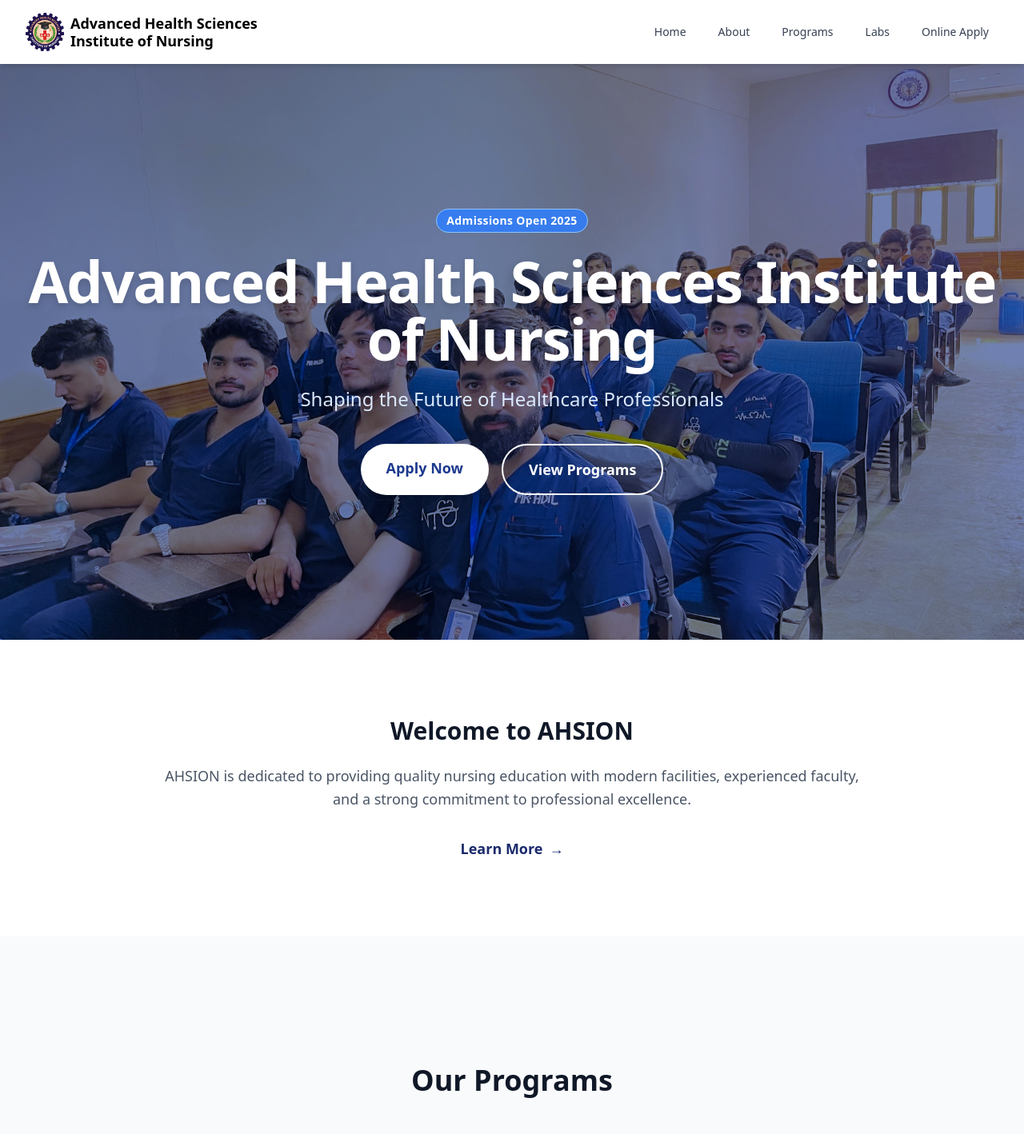
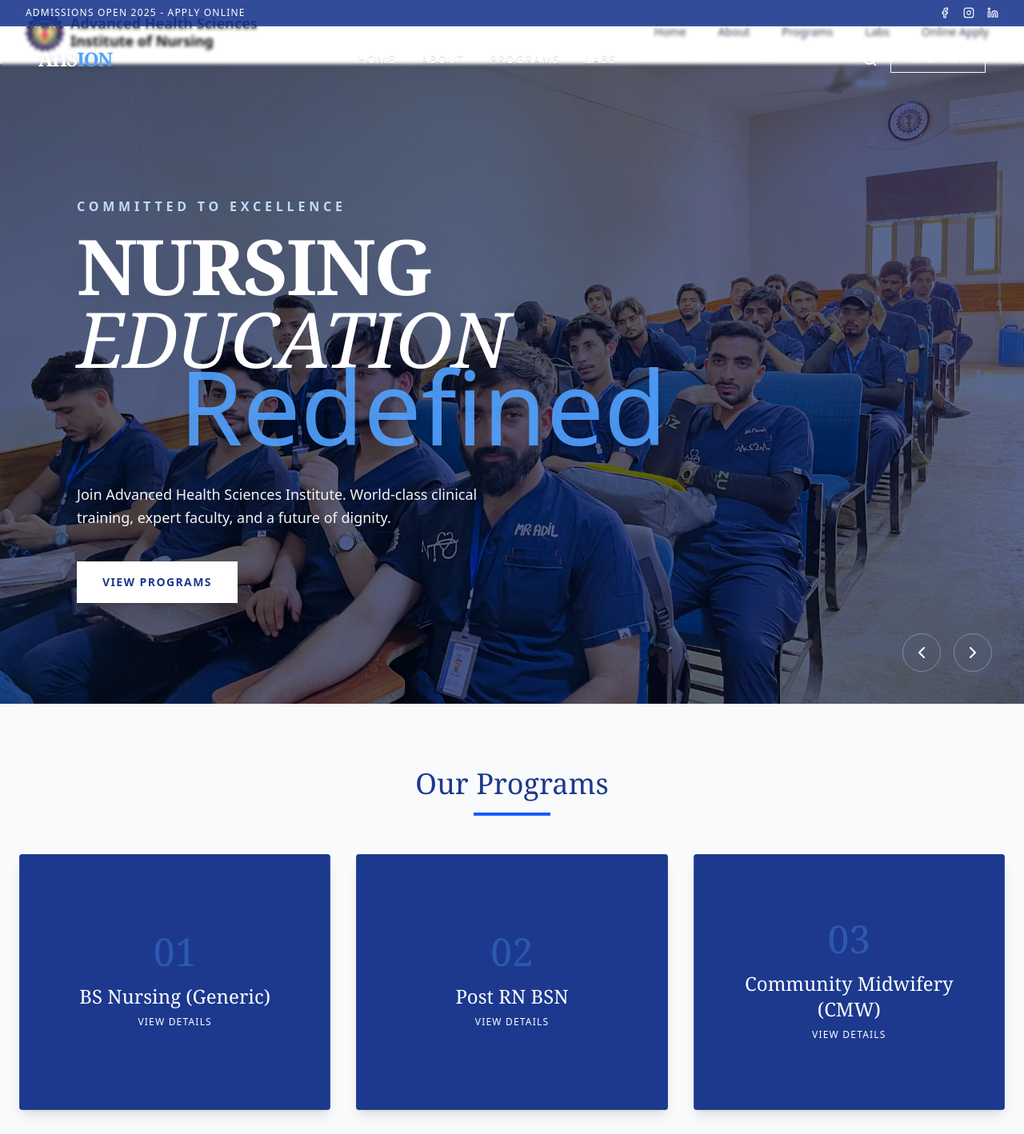
Before and after one commit to AHSANKHAN1999/ahsion-website, a Next.js app: page / in a window 1280 px wide. Shown: the top 1418 px of the page at 80% size. Built offline with nearby package versions, Linux system fonts and the light colour scheme.

Commit message:
Update hero design to Blue Theme with Slider Buttons

```diff
--- a/src/app/page.js
+++ b/src/app/page.js
@@ -4,52 +4,89 @@ import { useState, useEffect } from "react";
 import Link from "next/link";
 import Image from "next/image";
 import { siteData } from "@/data/siteData";
-import Section from "@/components/Section";
-import { X } from "lucide-react";
+import { Search, ChevronLeft, ChevronRight, Facebook, Instagram, Linkedin } from "lucide-react";
 
-// --- SLIDER IMAGES LIST ---
+// --- SLIDER IMAGES ---
 const heroImages = [
   "/images/hero/hero1.jpg",
   "/images/hero/hero2.jpg",
   "/images/hero/hero3.jpg",
-  "/images/hero/hero4.jpeg",
-  "/images/hero/hero5.jpg",
 ];
 
 export default function Home() {
-  // --- STATES ---
-  const [showPopup, setShowPopup] = useState(false);
   const [currentImage, setCurrentImage] = useState(0);
 
-  // --- DATA LOAD ---
+  // --- DATA ---
   const { sections } = siteData.pages.home;
-  const hero = sections.find((s) => s.type === "hero");
-  const about = sections.find((s) => s.type === "about_short");
   const programs = sections.find((s) => s.type === "program_highlights");
 
-  // --- POPUP TIMER ---
+  // --- SLIDER LOGIC ---
+  const nextSlide = () => {
+    setCurrentImage((prev) => (prev + 1) % heroImages.length);
+  };
+
+  const prevSlide = () => {
+    setCurrentImage((prev) => (prev === 0 ? heroImages.length - 1 : prev - 1));
+  };
+
+  // Auto-play Slider (Har 5 second baad)
   useEffect(() => {
-    const timer = setTimeout(() => {
-      // setShowPopup(true); // Jab popup dikhana ho, ye line uncomment kr dena
-    }, 1000);
-    return () => clearTimeout(timer);
-  }, []);
-
-  // --- SLIDER TIMER (Main Logic) ---
-  useEffect(() => {
-    const interval = setInterval(() => {
-      setCurrentImage((prev) => (prev + 1) % heroImages.length);
-    }, 5000); // 5 Seconds speed
+    const interval = setInterval(nextSlide, 5000);
     return () => clearInterval(interval);
   }, []);
 
   return (
-    <div>
+    <div className="bg-white text-gray-900 font-sans">
 
-      {/* ================= HERO SECTION (SLIDER) ================= */}
-      <div className="relative w-full h-[600px] md:h-[90vh] flex items-center justify-center overflow-hidden bg-gray-900">
+      {/* ================= HEADER (NAVBAR) START ================= */}
+      <header className="absolute top-0 left-0 w-full z-50 text-white">
 
-        {/* Images Loop */}
+        {/* Top Bar (Dark Blue) */}
+        <div className="bg-blue-900/90 border-b border-white/10 py-2 px-4 md:px-8 flex justify-between items-center text-[10px] md:text-xs uppercase tracking-widest">
+          <div className="flex items-center gap-4">
+            <span className="hidden md:inline">Admissions Open 2025 - Apply Online</span>
+            <span className="md:hidden">Admissions Open</span>
+          </div>
+          <div className="flex gap-4">
+             <a href="#" className="hover:text-blue-300 transition"><Facebook size={14} /></a>
+             <a href="#" className="hover:text-blue-300 transition"><Instagram size={14} /></a>
+             <a href="#" className="hover:text-blue-300 transition"><Linkedin size={14} /></a>
+          </div>
+        </div>
+
+        {/* Main Navbar (Transparent) */}
+        <nav className="flex justify-between items-center py-6 px-4 md:px-12 backdrop-blur-[2px]">
+
+          {/* Logo Section */}
+          <div className="flex items-center gap-2">
+            <div className="text-2xl font-bold tracking-tighter font-serif drop-shadow-md">
+              AHS<span className="text-blue-400">ION</span>
+            </div>
+          </div>
+
+          {/* Center Links (Desktop) */}
+          <ul className="hidden md:flex gap-8 text-sm font-medium uppercase tracking-widest text-shadow-sm">
+            <li className="hover:text-blue-300 cursor-pointer transition">Home</li>
+            <li className="hover:text-blue-300 cursor-pointer transition">About</li>
+            <li className="hover:text-blue-300 cursor-pointer transition">Programs</li>
+            <li className="hover:text-blue-300 cursor-pointer transition">Labs</li>
+          </ul>
+
+          {/* Apply Button */}
+          <div className="flex items-center gap-4">
+             <Search className="w-5 h-5 cursor-pointer hover:text-blue-300" />
+             <Link href="/admissions" className="border border-white px-5 py-2 text-xs font-bold uppercase hover:bg-white hover:text-blue-900 transition duration-300 tracking-wider">
+               Apply Now
+             </Link>
+          </div>
+        </nav>
+      </header>
+
+
+      {/* ================= HERO SECTION (BLUE THEME + BUTTONS) ================= */}
+      <div className="relative w-full h-[100vh] flex items-center bg-blue-950 overflow-hidden">
+
+        {/* Background Images Loop */}
         {heroImages.map((src, index) => (
           <div
             key={index}
@@ -59,119 +96,99 @@ export default function Home() {
           >
             <Image
               src={src}
-              alt={`Slide ${index + 1}`}
+              alt="Hero Slide"
               fill
               className="object-cover"
               priority={index === 0}
             />
-            {/* Overlay */}
+            {/* Blue Overlay (Ye Theme Color ko Control kar raha hai) */}
             <div className="absolute inset-0 bg-blue-900/60 mix-blend-multiply"></div>
+            <div className="absolute inset-0 bg-black/20"></div> {/* Thora sa dark taake text parha jaye */}
           </div>
         ))}
 
-        {/* Content */}
-        <div className="relative z-10 max-w-7xl mx-auto px-4 sm:px-6 lg:px-8 text-center text-white">
+        {/* HERO TEXT CONTENT */}
+        <div className="relative z-20 px-6 md:px-16 lg:px-24 mt-10 max-w-5xl">
 
-          <span className="inline-block py-1 px-3 rounded-full bg-blue-500/80 text-sm font-semibold tracking-wide mb-6 border border-blue-300 backdrop-blur-sm">
-            Admissions Open 2025
-          </span>
+          <p className="text-blue-200 text-sm md:text-base uppercase tracking-[0.3em] mb-4 animate-fade-in font-bold">
+            Committed to Excellence
+          </p>
 
-          <h1 className="text-4xl md:text-6xl lg:text-7xl font-extrabold tracking-tight mb-6 drop-shadow-lg">
-            {hero.title}
+          {/* Main Heading */}
+          <h1 className="text-white text-5xl md:text-7xl lg:text-8xl font-serif font-bold leading-[0.95] tracking-tight drop-shadow-2xl">
+            NURSING <br />
+            <span className="italic font-light">EDUCATION</span>
           </h1>
 
-          <p className="text-xl md:text-2xl text-blue-100 mb-10 max-w-3xl mx-auto drop-shadow-md">
-            {hero.subtitle}
+          {/* Stylish Script Text (Blue Color) */}
+          <div className="relative -mt-4 md:-mt-6 ml-10 md:ml-32">
+            <span className="font-cursive text-blue-400 text-6xl md:text-8xl lg:text-9xl drop-shadow-lg opacity-90" style={{ fontFamily: 'var(--font-great-vibes)' }}>
+              Redefined
+            </span>
+          </div>
+
+          <p className="text-gray-100 mt-8 max-w-lg text-lg font-light leading-relaxed drop-shadow-md">
+            Join Advanced Health Sciences Institute. World-class clinical training, expert faculty, and a future of dignity.
           </p>
 
-          <div className="flex flex-col sm:flex-row gap-4 justify-center">
-            <Link
-              href={hero.button.link}
-              className="inline-block bg-white text-blue-900 font-bold py-4 px-8 rounded-full text-lg hover:bg-blue-50 transition-all transform hover:scale-105 shadow-xl"
-            >
-              {hero.button.text}
-            </Link>
-
-            <Link
-              href="/programs"
-              className="inline-block bg-transparent border-2 border-white text-white font-bold py-4 px-8 rounded-full text-lg hover:bg-white hover:text-blue-900 transition-all transform hover:scale-105"
-            >
+          <div className="mt-10 flex gap-4">
+            <Link href="/programs" className="bg-white text-blue-900 px-8 py-4 text-sm font-bold uppercase tracking-widest hover:bg-blue-600 hover:text-white transition duration-300 shadow-lg">
               View Programs
             </Link>
           </div>
+
         </div>
+
+        {/* --- SCROLL BUTTONS (ARROWS) --- */}
+        <div className="absolute bottom-10 right-10 z-30 flex gap-4">
+
+          {/* Previous Button */}
+          <button
+            onClick={prevSlide}
+            className="w-12 h-12 rounded-full border border-white/30 flex items-center justify-center text-white hover:bg-white hover:text-blue-900 transition duration-300 backdrop-blur-sm group"
+          >
+            <ChevronLeft size={24} className="group-hover:-translate-x-1 transition-transform" />
+          </button>
+
+          {/* Next Button */}
+          <button
+            onClick={nextSlide}
+            className="w-12 h-12 rounded-full border border-white/30 flex items-center justify-center text-white hover:bg-white hover:text-blue-900 transition duration-300 backdrop-blur-sm group"
+          >
+            <ChevronRight size={24} className="group-hover:translate-x-1 transition-transform" />
+          </button>
+
+        </div>
+        {/* --- END BUTTONS --- */}
+
       </div>
 
 
-      {/* --- About Short Section --- */}
-      <Section className="text-center py-16">
-        <h2 className="text-3xl font-bold text-gray-900 mb-6">{about.title}</h2>
-        <p className="text-lg text-gray-600 max-w-4xl mx-auto mb-8 leading-relaxed">
-          {about.text}
-        </p>
-        <Link
-          href={about.button.link}
-          className="text-primary font-bold text-lg hover:text-blue-800 flex items-center justify-center gap-2 group"
-        >
-          {about.button.text}
-          <span className="group-hover:translate-x-1 transition-transform">→</span>
-        </Link>
-      </Section>
+      {/* ================= PROGRAMS SECTION ================= */}
+      <div className="bg-gray-50 py-20 px-6">
+        <div className="max-w-7xl mx-auto">
+          <h2 className="text-center text-4xl font-serif mb-4 text-blue-900">Our Programs</h2>
+          <div className="w-24 h-1 bg-blue-600 mx-auto mb-12"></div>
 
-
-      {/* --- Program Highlights --- */}
-      <div className="bg-gray-50 py-16">
-        <Section>
-          <h2 className="text-4xl font-bold text-gray-900 text-center mb-12">
-            {programs.title}
-          </h2>
           <div className="grid grid-cols-1 md:grid-cols-3 gap-8">
             {programs.items.map((program, idx) => (
               <Link
                 key={idx}
                 href={program.link}
-                className="bg-white rounded-2xl shadow-sm hover:shadow-2xl p-8 transition-all duration-300 border border-gray-100 flex flex-col items-center text-center group transform hover:-translate-y-1"
+                className="group relative block h-80 overflow-hidden bg-white shadow-lg rounded-sm"
               >
-                <div className="w-16 h-16 bg-blue-50 rounded-full flex items-center justify-center mb-6 group-hover:bg-blue-600 group-hover:text-white transition-colors text-blue-600">
-                  <span className="text-2xl font-bold">{idx + 1}</span>
-                </div>
-                <h3 className="text-xl font-bold text-gray-900 mb-2 group-hover:text-blue-600 transition-colors">
-                  {program.name}
-                </h3>
-                <span className="text-sm text-blue-600 font-semibold mt-auto uppercase tracking-wider">
-                  View Details
-                </span>
+                 <div className="absolute inset-0 bg-blue-900 group-hover:bg-blue-800 transition"></div>
+
+                 <div className="absolute inset-0 flex flex-col justify-center items-center text-center p-6 border border-white/10 group-hover:border-blue-400 transition duration-500">
+                    <span className="text-blue-400 font-serif text-5xl mb-4 opacity-30 group-hover:opacity-100 transition">0{idx + 1}</span>
+                    <h3 className="text-2xl font-serif text-white mb-2">{program.name}</h3>
+                    <span className="text-xs text-white uppercase tracking-widest border-b border-transparent group-hover:border-blue-400 pb-1">View Details</span>
+                 </div>
               </Link>
             ))}
           </div>
-        </Section>
+        </div>
       </div>
-
-      {/* POPUP MODAL */}
-      {showPopup && (
-        <div className="fixed inset-0 z-50 flex items-center justify-center p-4 bg-black/70 backdrop-blur-sm transition-opacity">
-          <div className="bg-white rounded-2xl shadow-2xl max-w-lg w-full overflow-hidden relative animate-bounce-in">
-            <button
-              onClick={() => setShowPopup(false)}
-              className="absolute top-3 right-3 bg-white/80 hover:bg-red-500 hover:text-white text-gray-600 rounded-full p-2 transition-colors z-10 shadow-sm"
-            >
-              <X size={20} />
-            </button>
-            <div className="relative w-full bg-gray-100">
-               {/* Make sure popup.jpg exists in public/images folder */}
-               <img src="/images/popup.jpg" alt="Admissions Open" className="w-full h-auto max-h-[60vh] object-contain mx-auto"/>
-            </div>
-            <div className="p-6 text-center">
-              <h3 className="text-2xl font-bold text-blue-900 mb-2">Admissions Open 2025!</h3>
-              <p className="text-gray-600 mb-6">Enroll now in BS Nursing. Limited seats.</p>
-              <div className="flex gap-3 justify-center">
-                <Link href="/admissions" className="bg-blue-600 text-white px-6 py-3 rounded-lg font-semibold hover:bg-blue-700 transition shadow-lg">Apply Now</Link>
-                <button onClick={() => setShowPopup(false)} className="px-6 py-3 border border-gray-300 rounded-lg text-gray-700 font-semibold hover:bg-gray-50 transition">Close</button>
-              </div>
-            </div>
-          </div>
-        </div>
-      )}
 
     </div>
   );
```
